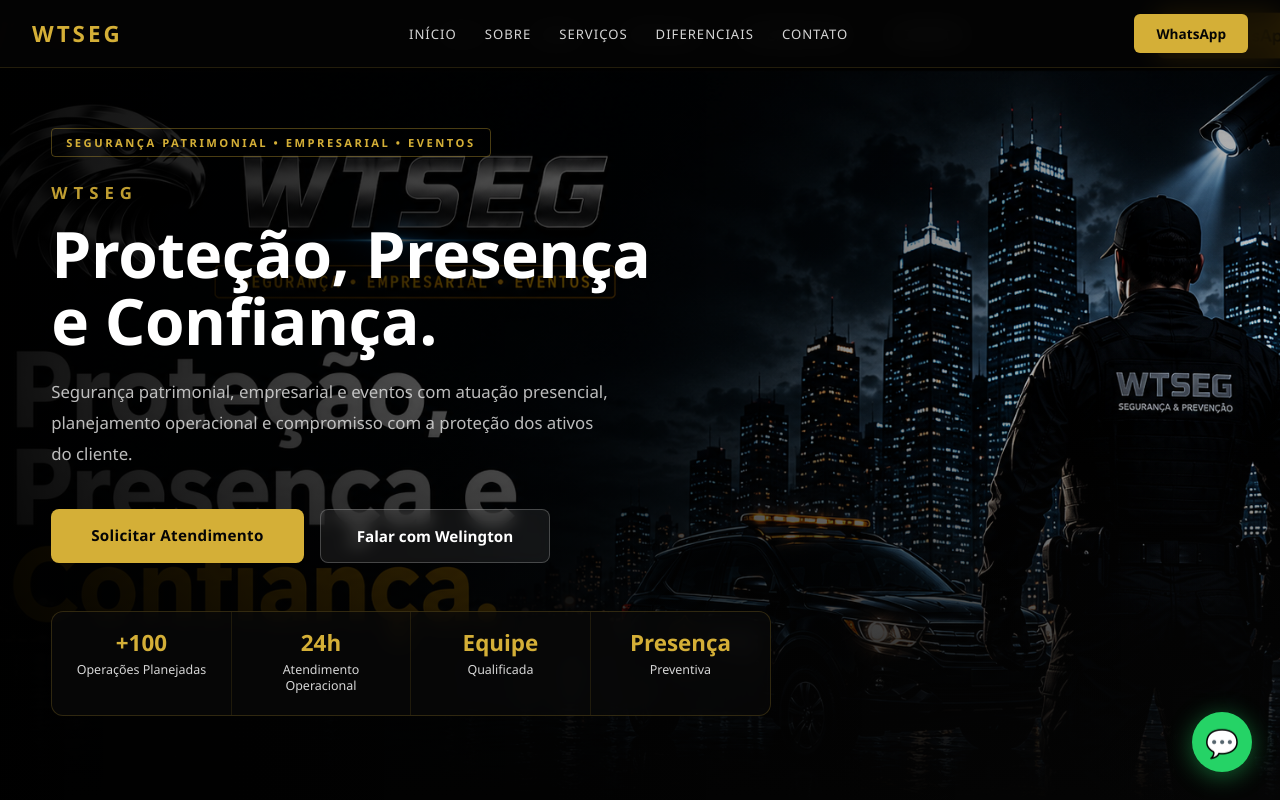
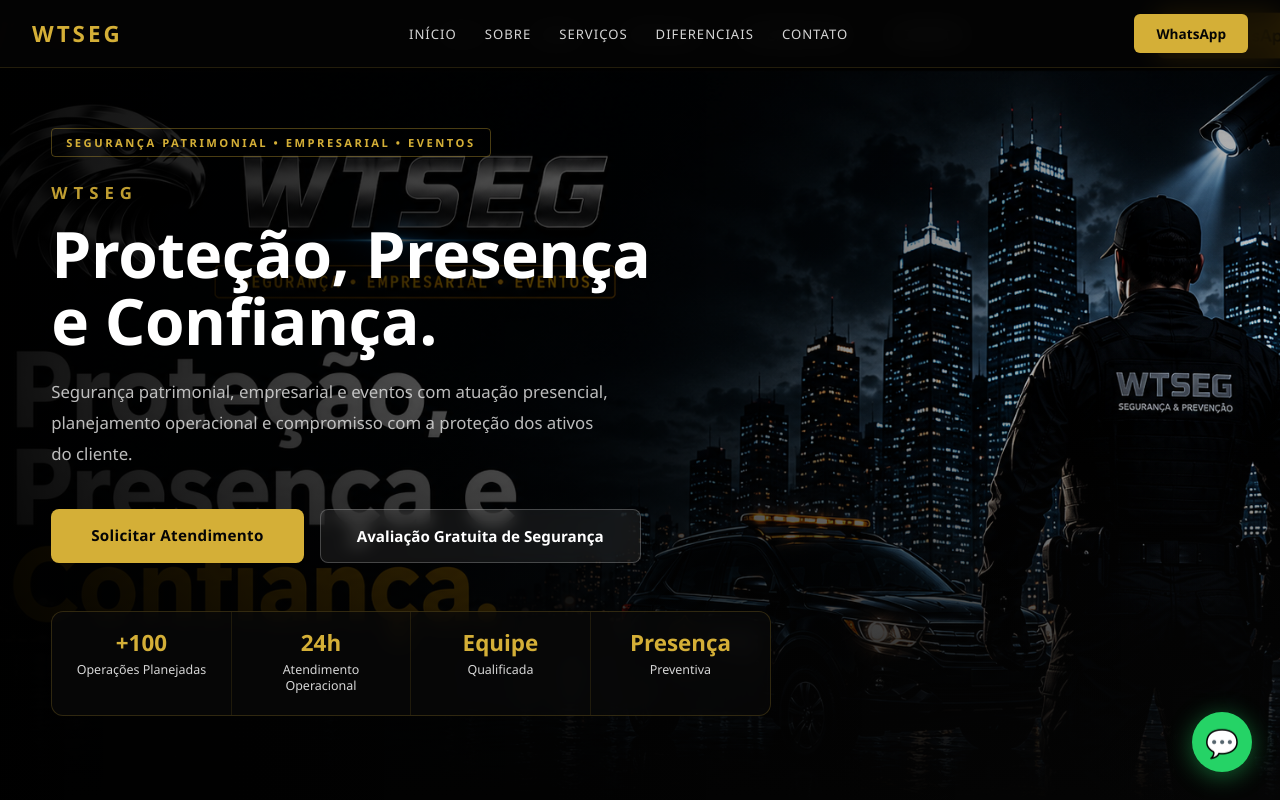
Before and after one commit to brilhonotavel777-byte/wtseg-oficial, a React (Vite) app: page / in a window 1280 px wide. Shown: the top 800 px of the page. Built offline with nearby package versions, Linux system fonts and the light colour scheme.

Commit message:
Hero: update secondary CTA to free security assessment

```diff
--- a/src/App.jsx
+++ b/src/App.jsx
@@ -482,15 +482,20 @@ export default function App() {
                 }}>
                   Solicitar Atendimento
                 </a>
-                <a href={WA} target="_blank" rel="noreferrer" style={{
+                <a
+                  href="https://wa.me/5511990005445?text=Ol%C3%A1%2C%20gostaria%20de%20solicitar%20uma%20avalia%C3%A7%C3%A3o%20gratuita%20do%20n%C3%ADvel%20de%20seguran%C3%A7a%20da%20minha%20empresa.%0A%0ANome%20da%20empresa%3A%0ACidade%3A%0ASegmento%3A%0A%0AAguardo%20contato."
+                  target="_blank"
+                  rel="noreferrer"
+                  style={{
                     display: "inline-block",
                     background: "rgba(255,255,255,0.07)",
                     border: "1px solid rgba(255,255,255,0.22)",
                     backdropFilter: "blur(8px)", WebkitBackdropFilter: "blur(8px)",
                     color: C.white, padding: "16px 36px", borderRadius: "8px",
                     textDecoration: "none", fontWeight: 600, fontSize: "0.95rem",
-                }}>
-                  Falar com Welington
+                  }}
+                >
+                  Avaliação Gratuita de Segurança
                 </a>
               </div>
 
```
Lines whose indentation alone changed are shown as unchanged.
